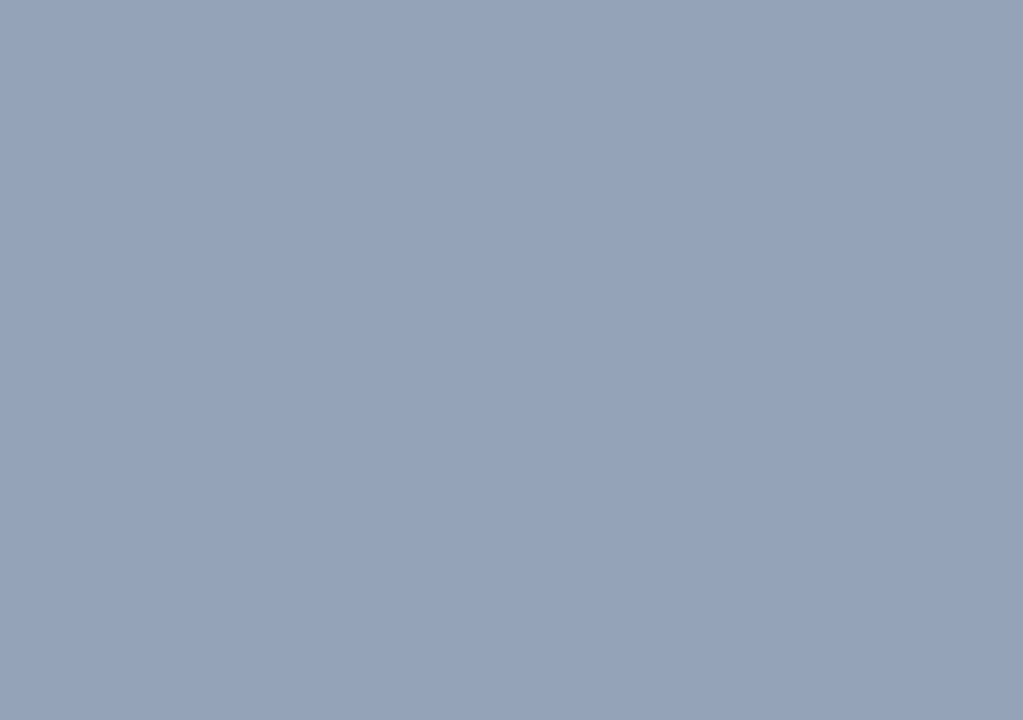
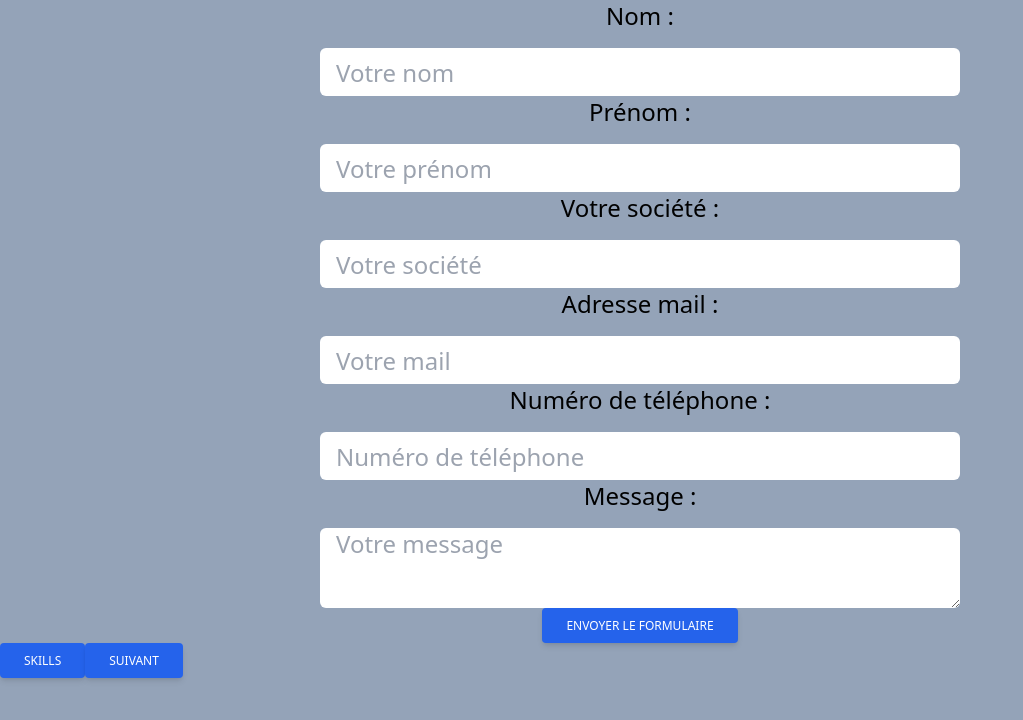
Before and after one commit to moumax/marc-lantol, a React (Create React App) app: page /contact in a window 1280 px wide. Before the commit this address had no page. Shown: the top 720 px of the page, without its empty margins (0-1023 px from the left). Built offline with nearby package versions, Linux system fonts and the light colour scheme.

Commit message:
Create contact page

```diff
--- a/src/App.js
+++ b/src/App.js
@@ -2,6 +2,7 @@ import { Routes, Route } from "react-router-dom";
 import "./App.css";
 import { Home } from "./pages/Home/Home";
 import { About } from "./pages/About/About";
+import { Contact } from "./pages/Contact/Contact";
 
 function App() {
   return (
@@ -9,6 +10,7 @@ function App() {
       <Routes>
         <Route exact path="/" element={<Home />} />
         <Route path="/about" element={<About />} />
+        <Route path="/contact" element={<Contact />} />
       </Routes>
     </div>
   );
--- a/src/pages/About/About.jsx
+++ b/src/pages/About/About.jsx
@@ -25,6 +25,7 @@ export function About() {
         ))}
       </div>
       <Button onClick={() => navigate("/")}>Accueil</Button>
+      <Button onClick={() => navigate("/contact")}>Contactez moi</Button>
     </div>
   );
 }
--- /dev/null
+++ b/src/pages/Contact/Contact.jsx
@@ -0,0 +1,48 @@
+import React from "react";
+import { useNavigate } from "react-router-dom";
+import { Navigate } from "react-router-dom";
+import Button from "../../components/Button";
+
+export function Contact() {
+  const navigate = useNavigate();
+
+  return (
+    <>
+      <form className="text-2xl flex flex-col items-center">
+        <label className="mb-4">Nom :</label>
+        <input
+          className="w-2/4 rounded-md h-12 pl-4"
+          placeholder="Votre nom"
+        ></input>
+        <label className="mb-4">Prénom :</label>
+        <input
+          className="w-2/4 rounded-md h-12 pl-4"
+          placeholder="Votre prénom"
+        ></input>
+        <label className="mb-4">Votre société :</label>
+        <input
+          className="w-2/4 rounded-md h-12 pl-4"
+          placeholder="Votre société"
+        ></input>
+        <label className="mb-4">Adresse mail :</label>
+        <input
+          className="w-2/4 rounded-md h-12 pl-4"
+          placeholder="Votre mail"
+        ></input>
+        <label className="mb-4">Numéro de téléphone :</label>
+        <input
+          className="w-2/4 rounded-md h-12 pl-4"
+          placeholder="Numéro de téléphone"
+        ></input>
+        <label className="mb-4">Message :</label>
+        <textarea
+          className="w-2/4 rounded-md h-20 pl-4"
+          placeholder="Votre message"
+        ></textarea>
+        <Button>Envoyer le formulaire</Button>
+      </form>
+      <Button onClick={() => navigate("/about")}>Skills</Button>
+      <Button onClick={() => navigate("/")}>Suivant</Button>
+    </>
+  );
+}
```
